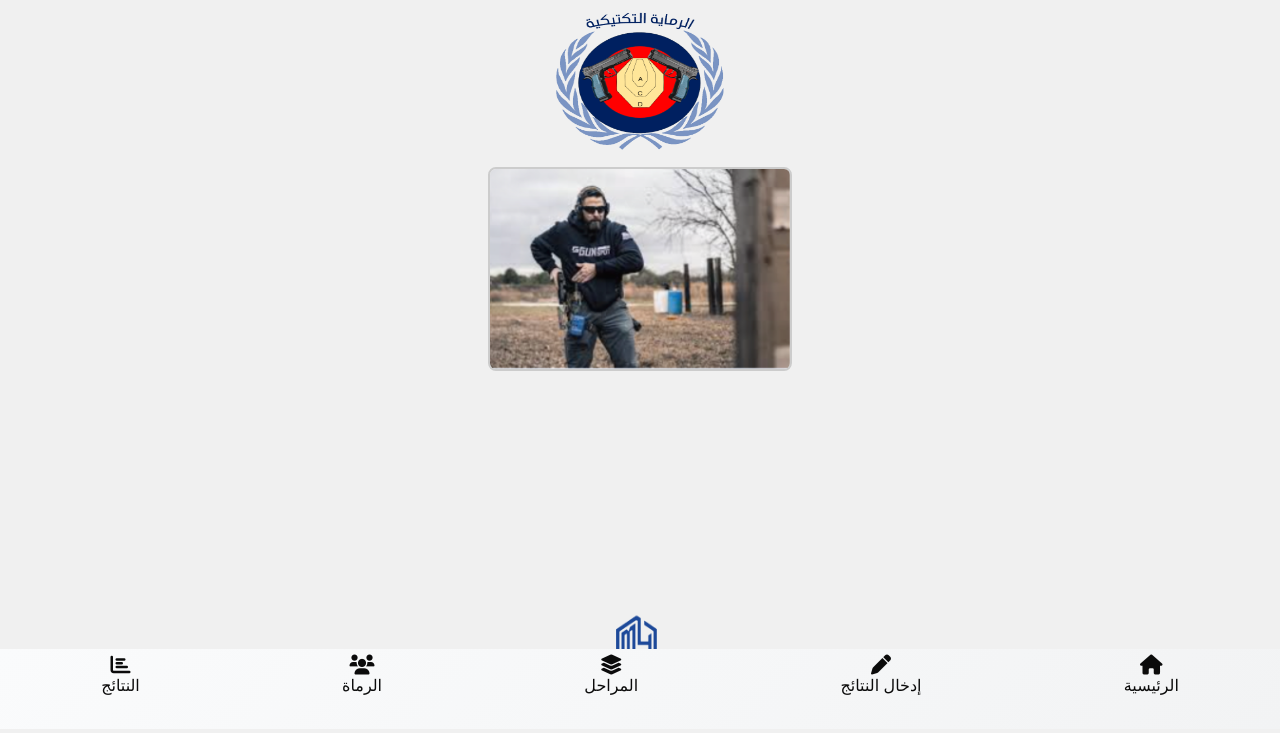
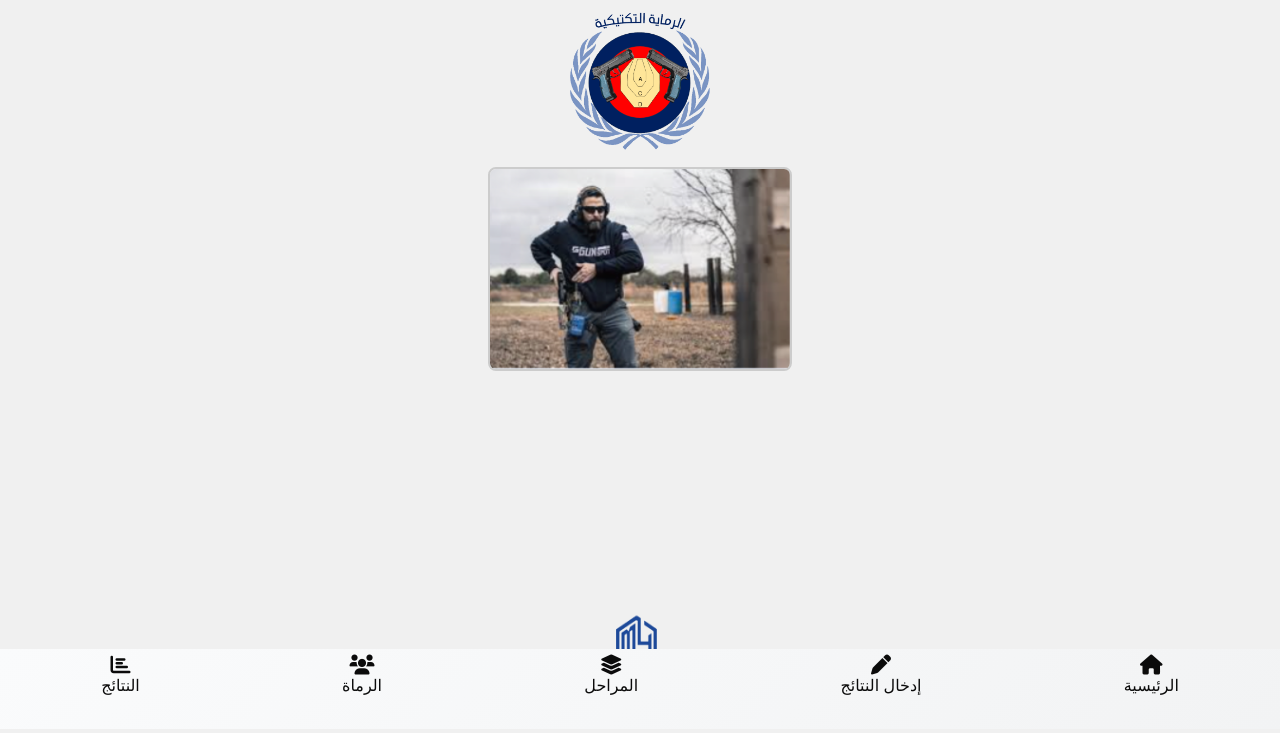
Before and after one commit to alyafai2030/TAC-APP, a plain HTML site: page index.html in a window 1280 px wide. Shown: the part 71-804 px from the top of the page. Drawn offline with Linux system fonts and the light colour scheme.

Commit message:
Update index.html

```diff
--- a/index.html
+++ b/index.html
@@ -447,7 +447,7 @@
             <div style="display: flex; align-items: center; justify-content: center; margin-bottom: 10px;">
                 <h1 style="text-align: center; color: #0f0f10; margin: 0;"> الرماية التكتيكية</h1>
             </div>
-            <img src="tr.png" alt="رمز الر" style="width: 180px; height: 150px; margin :  auto; display: block;">
+            <img src="tr.png" alt="رمز الر" style="width: 150px; height: 150px; margin :  auto; display: block;">
             <div class="slideshow-container">
                 <img class="slide active" src="1.png" alt="رماية تكتيكية 1">
                 <img class="slide" src="2.png" alt="رماية تكتيكية 2">
```
